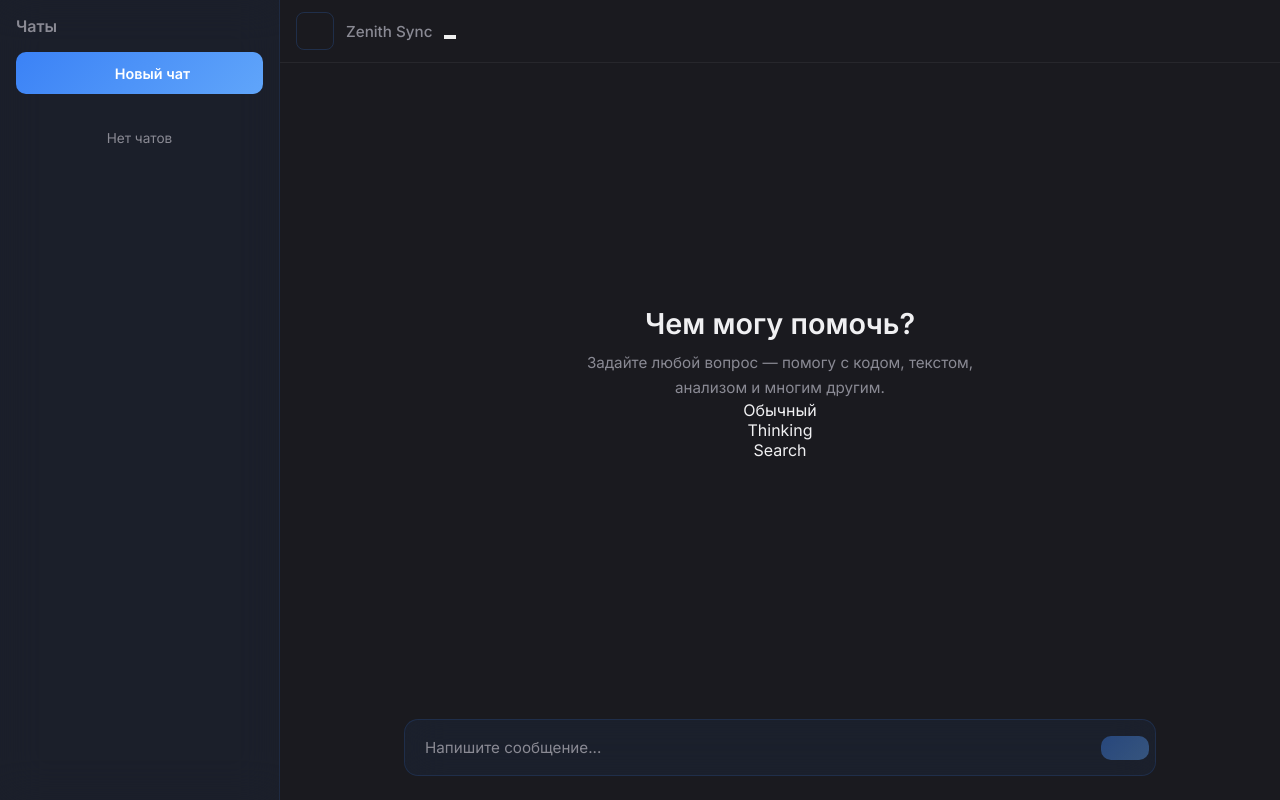
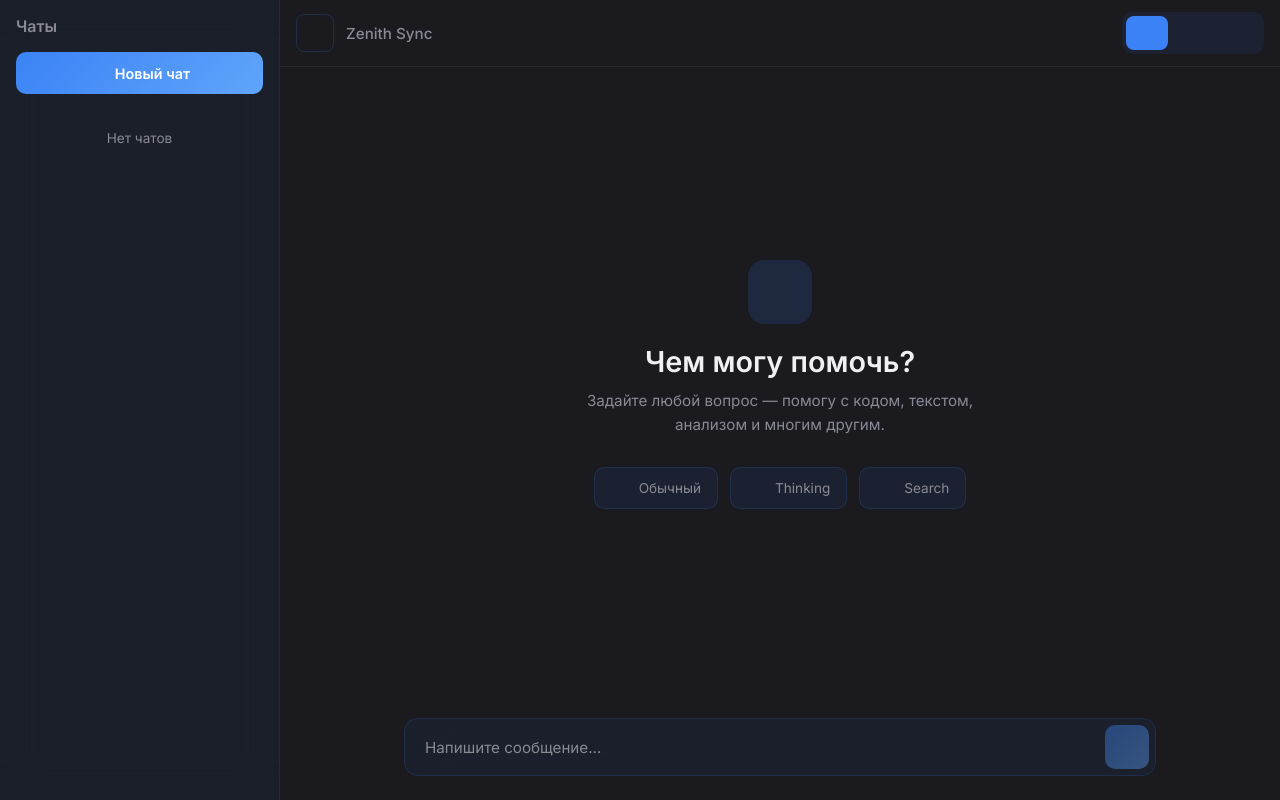
Before and after one commit to TeamsNova/dzensync, a Next.js app: page / in a window 1280 px wide. Built offline with nearby package versions, Linux system fonts and the light colour scheme.

Commit message:
Update globals.css

```diff
--- a/app/globals.css
+++ b/app/globals.css
@@ -230,6 +230,39 @@ body {
   font-size: 0.95rem;
   font-weight: 500;
   color: var(--muted);
+  flex: 1;
+}
+
+/* Mode Selector */
+.mode-selector {
+  display: flex;
+  gap: 4px;
+  background: rgba(59, 130, 246, 0.08);
+  padding: 4px;
+  border-radius: 10px;
+}
+
+.mode-btn {
+  background: transparent;
+  border: none;
+  padding: 8px 12px;
+  border-radius: 8px;
+  color: var(--muted);
+  cursor: pointer;
+  display: flex;
+  align-items: center;
+  justify-content: center;
+  transition: all 0.15s;
+}
+
+.mode-btn:hover {
+  color: var(--text);
+  background: rgba(59, 130, 246, 0.1);
+}
+
+.mode-btn.active {
+  background: var(--accent);
+  color: #fff;
 }
 
 /* Chat Area */
@@ -308,18 +341,46 @@ body {
   border-radius: 16px;
   border-bottom-left-radius: 4px;
   display: flex;
+  flex-direction: column;
+  gap: 8px;
+}
+
+.typing-mode {
+  display: flex;
+  align-items: center;
+  gap: 6px;
+  font-size: 0.75rem;
+  color: var(--accent);
+  font-weight: 500;
+}
+
+.typing-dots {
+  display: flex;
   gap: 5px;
 }
 
-.typing span {
+.typing-dots span {
   width: 7px;
   height: 7px;
   background: var(--accent);
   border-radius: 50%;
   animation: typing 1.2s infinite;
 }
-.typing span:nth-child(2) { animation-delay: 0.15s; }
-.typing span:nth-child(3) { animation-delay: 0.3s; }
+.typing-dots span:nth-child(2) { animation-delay: 0.15s; }
+.typing-dots span:nth-child(3) { animation-delay: 0.3s; }
+
+/* Message Mode Badge */
+.message-mode {
+  display: flex;
+  align-items: center;
+  gap: 4px;
+  font-size: 0.7rem;
+  color: var(--accent);
+  margin-bottom: 6px;
+  font-weight: 500;
+  text-transform: uppercase;
+  letter-spacing: 0.5px;
+}
 
 @keyframes typing {
   0%, 60%, 100% { transform: translateY(0); opacity: 0.4; }
@@ -337,6 +398,18 @@ body {
   padding: 40px 20px;
 }
 
+.welcome-icon {
+  width: 64px;
+  height: 64px;
+  background: rgba(59, 130, 246, 0.15);
+  border-radius: 16px;
+  display: flex;
+  align-items: center;
+  justify-content: center;
+  margin-bottom: 20px;
+  color: var(--accent);
+}
+
 .welcome h2 {
   font-size: 1.8rem;
   font-weight: 600;
@@ -349,6 +422,28 @@ body {
   font-size: 0.95rem;
   max-width: 400px;
   line-height: 1.6;
+  margin-bottom: 30px;
+}
+
+.mode-info {
+  display: flex;
+  gap: 12px;
+}
+
+.mode-card {
+  display: flex;
+  align-items: center;
+  gap: 8px;
+  padding: 10px 16px;
+  background: rgba(59, 130, 246, 0.08);
+  border: 1px solid rgba(59, 130, 246, 0.15);
+  border-radius: 10px;
+  color: var(--muted);
+  font-size: 0.85rem;
+}
+
+.mode-card i {
+  color: var(--accent);
 }
 
 /* Input Area */
@@ -393,14 +488,15 @@ body {
 .send-btn {
   background: linear-gradient(135deg, var(--accent), var(--accent2));
   border: none;
-  padding: 12px 24px;
+  width: 44px;
+  height: 44px;
   border-radius: 10px;
   color: #fff;
-  font-weight: 600;
-  font-size: 0.9rem;
-  font-family: inherit;
   cursor: pointer;
   transition: all 0.15s;
+  display: flex;
+  align-items: center;
+  justify-content: center;
 }
 
 .send-btn:hover:not(:disabled) {
```
